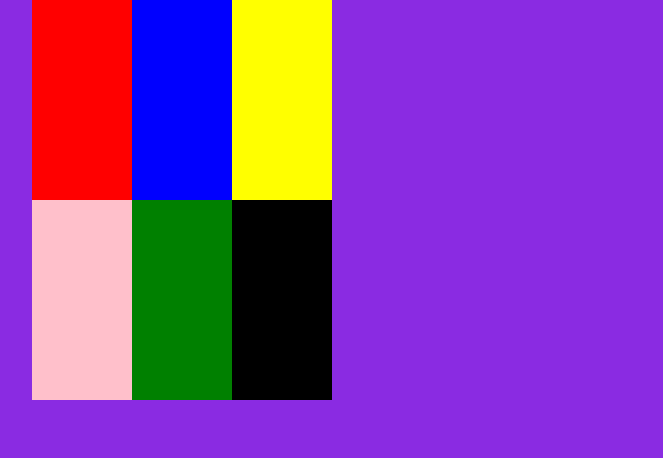
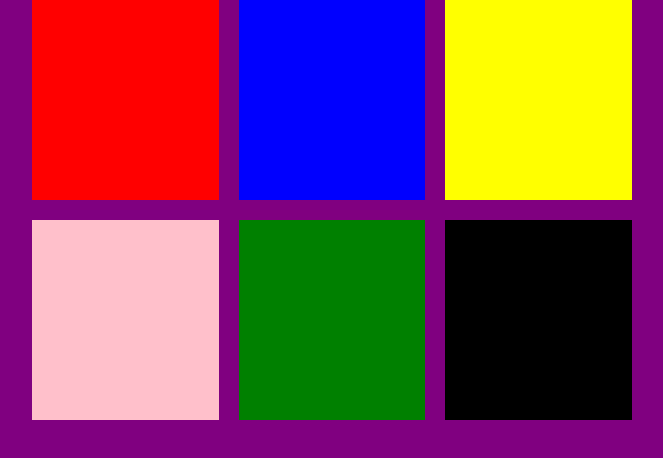
Before and after one commit to KazimAkyol/grid-deneme-156, a plain HTML site: page index.html in a window 1280 px wide. Shown: the whole page, without its empty margins (308-971 px from the left). Drawn offline with Linux system fonts and the light colour scheme.

Commit message:
3.commit

```diff
--- a/style.css
+++ b/style.css
@@ -5,7 +5,7 @@
 }
 
 body{
-    background-color: blueviolet;
+    background-color: purple;
 }
 
 .container{
@@ -15,7 +15,12 @@ body{
     display: grid;
     /* grid-template-rows: 200px 200px;
     grid-template-columns: 200px 200px 200px; */
-    grid-template: 200px 200px / 100px 100px 100px;
+    /* grid-template: 200px 200px / 100px 100px 100px; */
+    /* grid-template: 200px 200px / 1fr 1fr 1fr; */
+    grid-template: repeat(2,200px) / 1fr 1fr 1fr;
+    /* row-gap: 10px;
+    column-gap: 10px; */
+    gap: 20px;
 }
 
 .kutu1{
```
